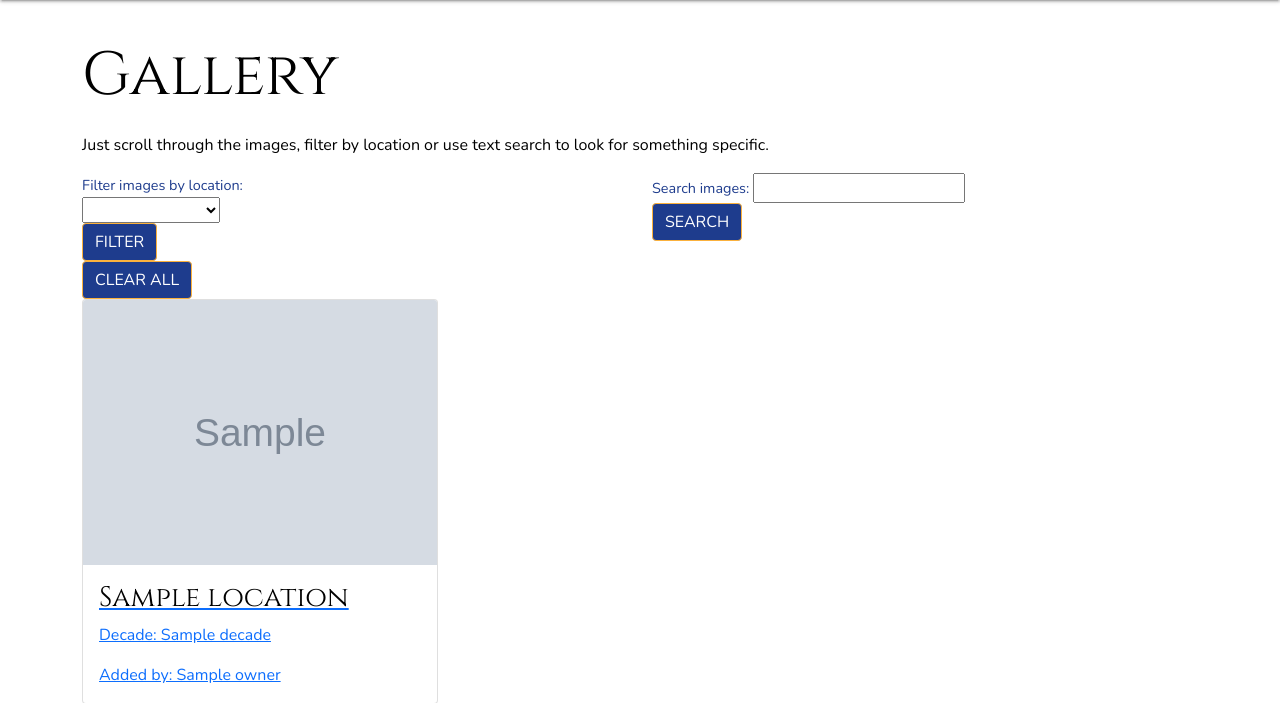
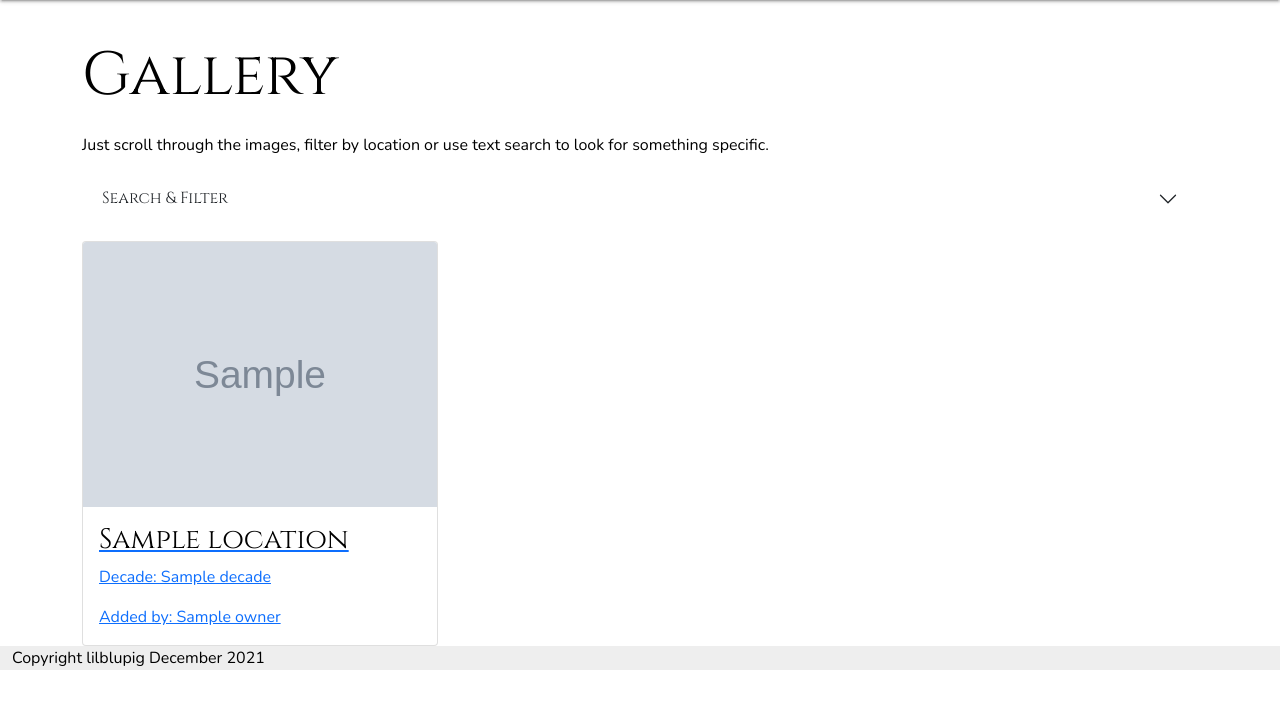
Before and after one commit to lilblupig/imprint, a Flask app: template templates/gallery.html in a window 1280 px wide. Shown: the part 64-767 px from the top of the page. Run offline with Flask 2, Linux system fonts and the light colour scheme; the template is opened without the code that fills it: most values are stand-ins (such as "Sample title", 1, 10 or a date in 2020); grey boxes marked "Sample" are stand-in pictures; parts of the project's set-up code (start-up, migrations or seed data) failed here and were passed over; some libraries are stand-ins or nearby versions.

Commit message:
Search & filter into accordion and styled

```diff
--- a/static/css/style.css
+++ b/static/css/style.css
@@ -21,18 +21,37 @@ h1 {
     font-size: 3.8rem;
 }
 
+/* Buttons */
 a.btn, button.btn, input.btn {
     color: #ffffff;
     background-color: #1E3C8D;
     font-family: Nunito, sans-serif;
     text-transform: uppercase;
     border: solid 1px #FBB13C;
-
+    font-size: 0.75rem;
 }
 
+button.accordion-button {
+    margin-bottom: 1rem;
+}
+
+/* Labels & Forms */
 label.imprint-label {
     color: #1E3C8D;
     font-size: 0.9rem;
+}
+
+select, input {
+    word-wrap: normal;
+    width: 100%;
+    border-top: none;
+    border-left: none;
+    border-right: none;
+    background-color: #ffffff;
+    border-color: #e0e0e0;
+    border-width: 1px;
+    height: 3rem;
+    margin-bottom: 1rem;
 }
 
 .imprint-border {
@@ -87,6 +106,9 @@ nav {
 }
 
 
+
+
+
 /* Footer */
 
 footer {
--- a/templates/gallery.html
+++ b/templates/gallery.html
@@ -18,6 +18,17 @@
         <p>Just scroll through the images, filter by location or use text search to look for something specific.</p>
     </div>
 
+    <div class="accordion accordion-flush" id="accordionFlushExample">
+        <div class="accordion-item">
+            <h2 class="accordion-header" id="flush-headingOne">
+                <button class="accordion-button collapsed" type="button" data-bs-toggle="collapse"
+                    data-bs-target="#flush-collapseOne" aria-expanded="false" aria-controls="flush-collapseOne">
+                    Search & Filter
+                </button>
+            </h2>
+            <div id="flush-collapseOne" class="accordion-collapse collapse" aria-labelledby="flush-headingOne"
+                data-bs-parent="#accordionFlushExample">
+                <div class="accordion-body">
                     <!-- Gallery filters location and free text search -->
                     <div class="row">
                         <!-- Location filter - not accessible as cannot apply label -->
@@ -27,36 +38,46 @@
                                     <label for="location_filter" class="imprint-label">Filter images by location:</label>
                                 </div>
                                 <div class="col-12">
+                                    <div class="row">
                                     <div class="col-8">
                                         <select name="location_filter">
-                            <option value="" disabled selected></option>
                                             {% for location in locations %}
                                                 <option value="{{ location.location_name }}">{{ location.location_name }}</option>
                                             {% endfor %}
                                         </select>
                                     </div>
-                    <div class="col-4">
+                                    <div class="col-4 text-end text-md-start">
                                         <button type="submit" class="btn">Filter</button>
                                     </div>
                                     </div>
-
+                                </div>
                             </form>
                         </div>
                         <!-- Free text search -->
                         <div class="col-12 col-md-6">
                             <form action="{{ url_for('image_search') }}" method="POST">
-                <div class="col s7">
+                                <div class="col-12">
                                     <label for="image_search" class="imprint-label">Search images:</label>
-                    <input type="text" name="image_search" id="image_search" class="validate"/>
                                 </div>
-                <div class="col s5 right-align">
+                                <div class="col-12">
+                                    <div class="row">
+                                    <div class="col-8">
+                                        <input type="text" name="image_search" id="image_search" />
+                                    </div>
+                                    <div class="col-4 text-end text-md-start">
                                         <button type="submit" class="btn">Search</button>
+                                    </div>
+                                    </div>
                                 </div>
                             </form>
                         </div>
                         <!-- Clear all filters -->
-        <div class="col-12">
+                        <div class="col-12 text-center">
                             <a href="{{ url_for('gallery') }}" class="btn">Clear All</a>
+                        </div>
+                    </div>
+                </div>
+            </div>
         </div>
     </div>
 
```
Lines whose indentation alone changed are shown as unchanged.
